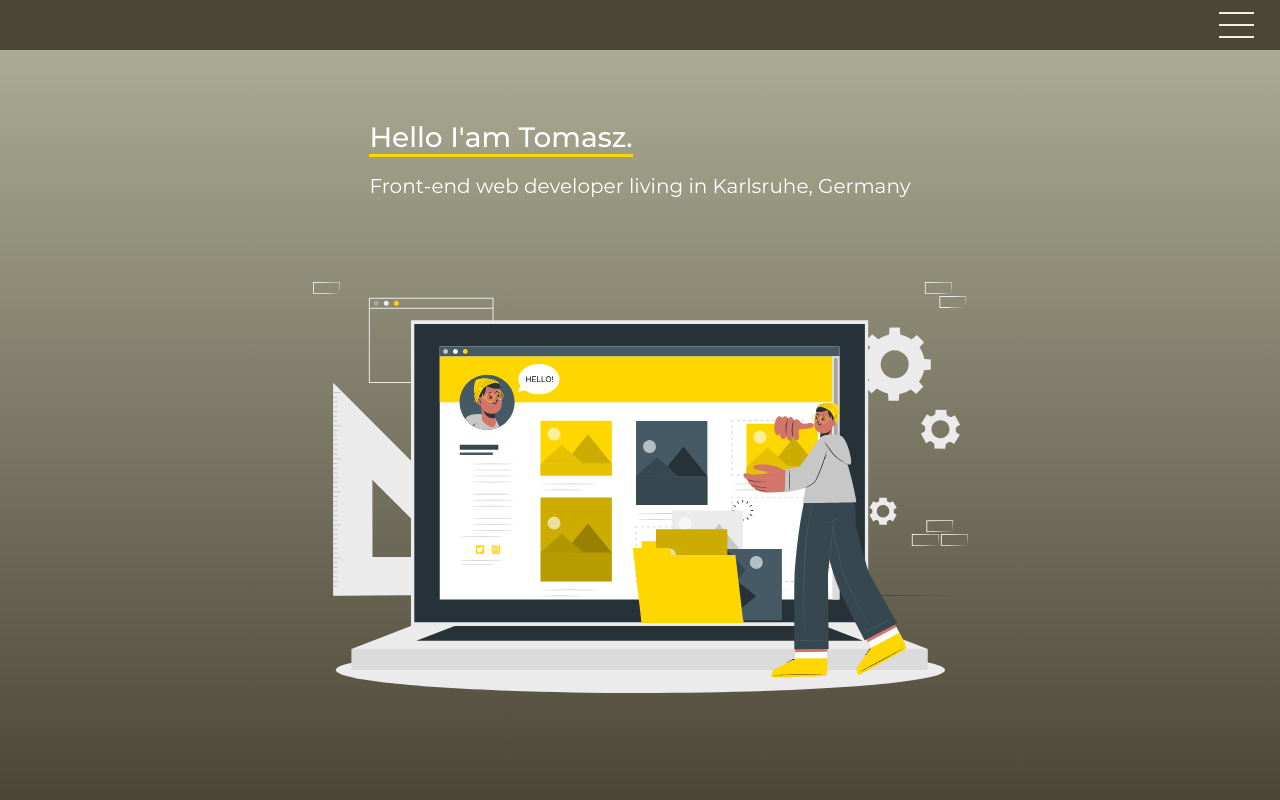
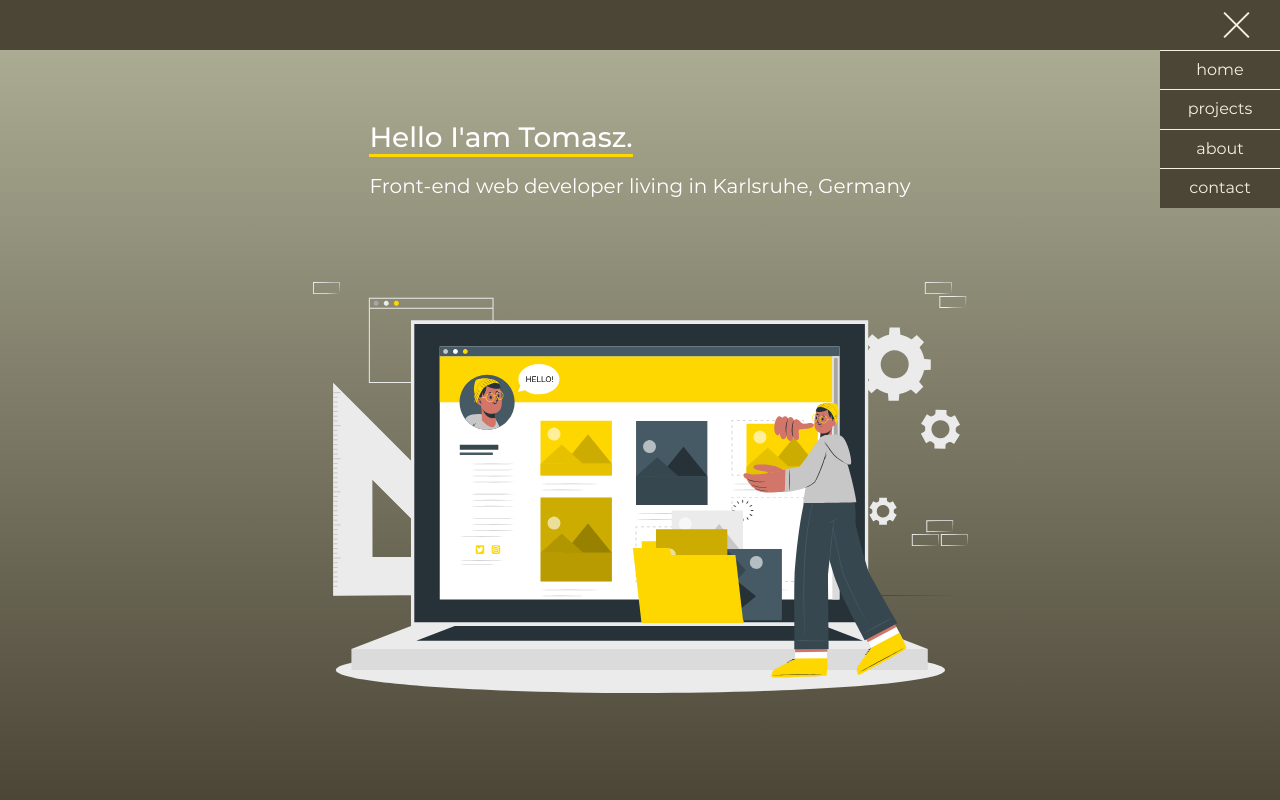
Before and after one commit to prociek/portfolio, a website built with Parcel: page src/index.html in a window 1280 px wide. Both pictures are taken after a click on the button 1236 px from the left and 25 px from the top of the page. Shown: the top 800 px of the page. Built offline with nearby package versions, Linux system fonts and the light colour scheme.

Commit message:
Add toggle navigation menu functionality

```diff
--- a/src/index.html
+++ b/src/index.html
@@ -26,9 +26,9 @@
     <title>Tp Developer</title>
   </head>
   <body>
-    <header class="header">
+    <header class="header" id="home">
       <div class="header__nav-group">
-        <nav class="header__nav">
+        <nav class="header__nav" id="nav" aria-expanded="false">
           <ul class="header__list">
             <li class="header__list-item"><a href="#home">home</a></li>
             <li class="header__list-item"><a href="#projects">projects</a></li>
@@ -36,7 +36,7 @@
             <li class="header__list-item"><a href="#contact">contact</a></li>
           </ul>
         </nav>
-        <button class="header__hamburger">
+        <button class="header__hamburger" id="toggle-nav">
           <span class="header__hamburger-bar1"></span>
           <span class="header__hamburger-bar2"></span>
           <span class="header__hamburger-bar3"></span>
@@ -56,7 +56,7 @@
       </picture>
     </header>
     <main>
-      <section class="projects">
+      <section class="projects" id="projects">
         <h2 class="section__heading">Projects</h2>
         <div class="projects__group">
           <article class="projects-card">
@@ -88,7 +88,7 @@
           </article>
         </div>
       </section>
-      <section class="about">
+      <section class="about" id="about">
         <h2 class="section__heading">About</h2>
         <div class="about__container">
           <div class="about__group">
@@ -141,7 +141,7 @@
           </div>
         </div>
       </section>
-      <section class="contact">
+      <section class="contact" id="contact">
         <h2 class="section__heading">Contact</h2>
         <div class="contact__group">
           <a href="mailto:procko.tomasz@gamil.com"
--- a/src/index.js
+++ b/src/index.js
@@ -1 +1,54 @@
-console.log("helllllo");
+class Navigation {
+  constructor() {
+    this.toggleNavBtn = document.getElementById("toggle-nav");
+    this.nav = document.getElementById("nav");
+    this.navItems = document.querySelectorAll(".header__list-item");
+
+    this.configure();
+  }
+
+  isOpen() {
+    return this.nav.getAttribute("aria-expanded") === "true";
+  }
+
+  slideNavItemIn(item, delay) {
+    setTimeout(() => {
+      item.style.transform = "translateX(0)";
+    }, delay);
+  }
+
+  slideNavItemOut(item, delay) {
+    setTimeout(() => {
+      item.style.transform = "translateX(100%)";
+    }, delay);
+  }
+
+  toggleNav() {
+    if (!this.isOpen()) {
+      this.nav.style.display = "block";
+      this.nav.setAttribute("aria-expanded", "true");
+      this.navItems.forEach((item, idx) => {
+        this.slideNavItemIn(item, idx * 100);
+      });
+      this.toggleNavBtn.classList.add("closed");
+    } else {
+      this.nav.setAttribute("aria-expanded", "false");
+      this.navItems.forEach((item, idx) => {
+        this.slideNavItemOut(item, idx * 100);
+      });
+      this.toggleNavBtn.classList.remove("closed");
+    }
+  }
+
+  configure() {
+    this.toggleNavBtn.addEventListener("click", this.toggleNav.bind(this));
+    this.navItems.forEach((item) => {
+      item.addEventListener("click", () => {
+        this.toggleNav();
+        console.log("nav clicked");
+      });
+    });
+  }
+}
+
+new Navigation();
--- a/src/sass/_header.scss
+++ b/src/sass/_header.scss
@@ -27,8 +27,13 @@
     .header__nav {
       position: absolute;
       top: 5rem;
-      left: 0;
+      right: 0;
       display: none;
+
+      .header__list-item {
+        transform: translateX(100%);
+        transition: all 400ms ease-in;
+      }
 
       .header__list-item a {
         display: block;
@@ -48,12 +53,14 @@
       height: 4.8rem;
       margin-right: 2rem;
       background-color: $primary-color;
+
       border: none;
 
       & * {
         display: block;
         width: 3.5rem;
         height: 2px;
+        transition: transform 400ms ease-in;
         background-color: $tertiary-color;
       }
 
@@ -61,8 +68,28 @@
         transform: translateY(-1rem);
       }
 
+      .header__hamburger-bar2 {
+        transition: opacity 200ms 400ms;
+        opacity: 1;
+      }
+
       &-bar3 {
         transform: translateY(1rem);
+      }
+    }
+
+    .header__hamburger.closed {
+      .header__hamburger-bar1 {
+        transform: translateY(2px) rotate(45deg);
+      }
+
+      .header__hamburger-bar2 {
+        visibility: hidden;
+        opacity: 0;
+      }
+
+      .header__hamburger-bar3 {
+        transform: translateY(-2px) rotate(-45deg);
       }
     }
   }
--- a/src/sass/_typography.scss
+++ b/src/sass/_typography.scss
@@ -39,6 +39,7 @@
 html {
   box-sizing: border-box;
   font-size: 62.5%;
+  scroll-behavior: smooth;
 }
 
 body {
```
